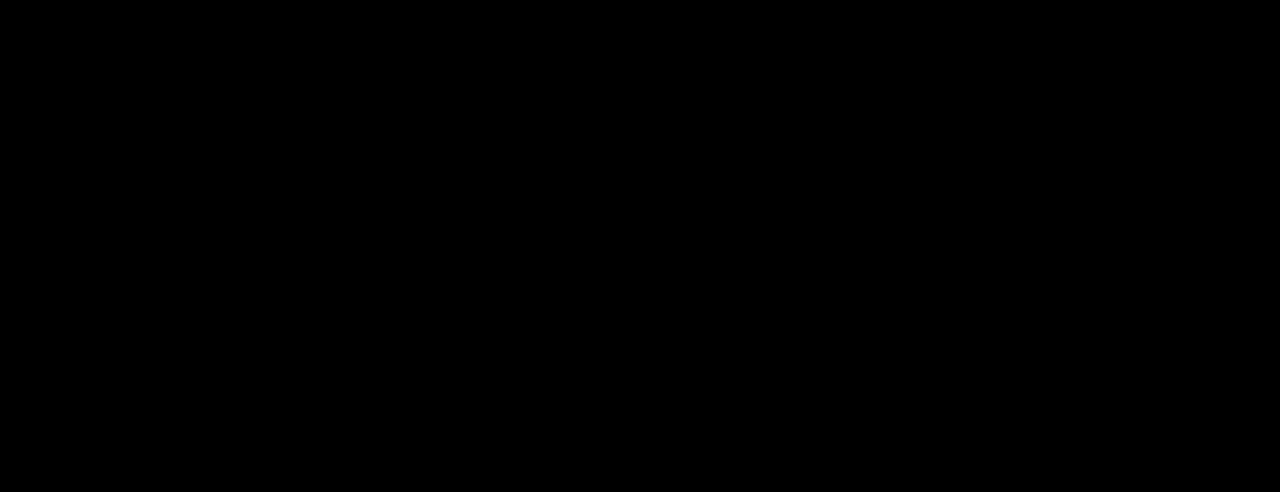
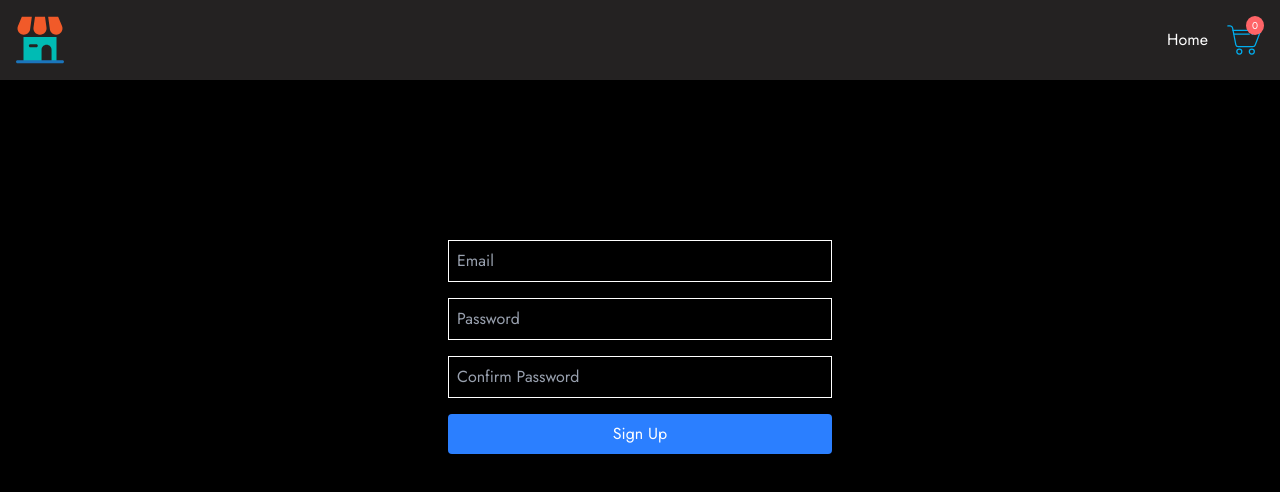
Before and after one commit to MAYOR-001-star/LH-REDUX, a React (Vite) app: page /auth in a window 1280 px wide. Before the commit this address had no page. Shown: the top 492 px of the page. Built offline with nearby package versions, Linux system fonts and the light colour scheme.

Commit message:
added zod installation

```diff
--- a/package.json
+++ b/package.json
@@ -10,6 +10,7 @@
     "preview": "vite preview"
   },
   "dependencies": {
+    "@hookform/resolvers": "^5.2.2",
     "@reduxjs/toolkit": "^2.9.0",
     "@tailwindcss/vite": "^4.1.13",
     "react": "^19.1.1",
@@ -17,7 +18,8 @@
     "react-hook-form": "^7.62.0",
     "react-redux": "^9.2.0",
     "react-router-dom": "^7.8.2",
-    "tailwindcss": "^4.1.13"
+    "tailwindcss": "^4.1.13",
+    "zod": "^4.1.11"
   },
   "devDependencies": {
     "@eslint/js": "^9.33.0",
--- a/src/App.jsx
+++ b/src/App.jsx
@@ -4,12 +4,14 @@
 import Home from "./pages/Home";
 import Cart from "./pages/Cart";
 import Payment from "./pages/Payment"
+import Authentication from "./auth/Authentication";
 
 const App = () => {
   return (
     <Routes>
       <Route path="/" element={<Layout />}>
         <Route index element={<Home />} />
+        <Route path="auth" element={<Authentication />} />
         <Route path="cart" element={<Cart />} />
         <Route path="payment" element={<Payment />} />
       </Route>
--- /dev/null
+++ b/src/auth/Authentication.jsx
@@ -0,0 +1,184 @@
+// import React, { useState } from "react";
+
+// const AuthForm = () => {
+//   const [isLogin, setIsLogin] = useState(true);
+
+//   const toggleForm = () => setIsLogin(!isLogin);
+
+//   const handleSubmit = (e) => {
+//     e.preventDefault();
+//     if (isLogin) {
+//       console.log("Login form submitted");
+//     } else {
+//       console.log("Signup form submitted");
+//     }
+//   };
+
+//   return (
+//     <div className="flex items-center justify-center min-h-screen bg-gray-900">
+//       <div className="bg-black text-white p-8 rounded-2xl shadow-lg w-full max-w-md">
+//         <h2 className="text-2xl font-bold text-center mb-6">
+//           {isLogin ? "Login" : "Sign Up"}
+//         </h2>
+
+//         <form onSubmit={handleSubmit} className="space-y-4">
+//           <div>
+//             <label className="block mb-1 text-sm">Email Address</label>
+//             <input
+//               type="email"
+//               placeholder="example@gmail.com"
+//               className="w-full px-4 py-2 rounded-lg bg-gray-800 text-white outline-none focus:ring-2 focus:ring-blue-500"
+//               required
+//             />
+//           </div>
+
+//           {!isLogin && (
+//             <div>
+//               <label className="block mb-1 text-sm">Full Name</label>
+//               <input
+//                 type="text"
+//                 placeholder="John Doe"
+//                 className="w-full px-4 py-2 rounded-lg bg-gray-800 text-white outline-none focus:ring-2 focus:ring-blue-500"
+//                 required
+//               />
+//             </div>
+//           )}
+
+//           <div>
+//             <label className="block mb-1 text-sm">Password</label>
+//             <input
+//               type="password"
+//               placeholder="••••••••"
+//               className="w-full px-4 py-2 rounded-lg bg-gray-800 text-white outline-none focus:ring-2 focus:ring-blue-500"
+//               required
+//             />
+//           </div>
+
+//           {!isLogin && (
+//             <div>
+//               <label className="block mb-1 text-sm">Confirm Password</label>
+//               <input
+//                 type="password"
+//                 placeholder="••••••••"
+//                 className="w-full px-4 py-2 rounded-lg bg-gray-800 text-white outline-none focus:ring-2 focus:ring-blue-500"
+//                 required
+//               />
+//             </div>
+//           )}
+
+//           <button
+//             type="submit"
+//             className="w-full py-2 rounded-lg bg-blue-600 hover:bg-blue-700 transition"
+//           >
+//             {isLogin ? "Login" : "Sign Up"}
+//           </button>
+//         </form>
+
+//         <p className="text-sm text-center mt-4">
+//           {isLogin ? "Don't have an account?" : "Already have an account?"}{" "}
+//           <button
+//             type="button"
+//             onClick={toggleForm}
+//             className="text-blue-400 hover:underline"
+//           >
+//             {isLogin ? "Sign Up" : "Login"}
+//           </button>
+//         </p>
+//       </div>
+//     </div>
+//   );
+// };
+
+// export default AuthForm;
+
+import React from "react";
+import { useForm } from "react-hook-form";
+import { z } from "zod";
+import { zodResolver } from "@hookform/resolvers/zod";
+
+export default function Authentication() {
+  const mySchema = z
+    .object({
+      email: z.string().email("Invalid email"),
+      password: z.string().min(6, "Password should be atleast 6 characters"),
+      confirmPassword: z
+        .string()
+        .min(6, "Confirm password must be at least 6 characters"),
+    })
+    .refine((data) => data.password === data.confirmPassword, {
+      path: ["confirmPassword"],
+      message: "Passwords do not match",
+    });
+
+  // console.log(mySchema.safeParse(user));
+
+  const {
+    register,
+    handleSubmit,
+    watch,
+    formState: { errors },
+  } = useForm({
+    resolver: zodResolver(mySchema),
+  });
+
+  const onSubmit = (data) => {
+    console.log("Form Data:", data);
+  };
+
+  const password = watch("password");
+
+  return (
+    <form
+      onSubmit={handleSubmit(onSubmit)}
+      className="flex flex-col gap-4 max-w-sm mx-auto text-white pt-[15rem]"
+    >
+      <div>
+        <input
+          type="email"
+          placeholder="Email"
+          {...register("email", { required: "Email is required" })}
+          className="border p-2 w-full bg-transparent text-white placeholder-gray-400"
+        />
+        {errors.email && (
+          <p className="text-red-400 text-sm">{errors.email.message}</p>
+        )}
+      </div>
+
+      <div>
+        <input
+          type="password"
+          placeholder="Password"
+          {...register("password", {
+            required: "Password is required",
+            minLength: { value: 6, message: "Min length is 6" },
+          })}
+          className="border p-2 w-full bg-transparent text-white placeholder-gray-400"
+        />
+        {errors.password && (
+          <p className="text-red-400 text-sm">{errors.password.message}</p>
+        )}
+      </div>
+
+      <div>
+        <input
+          type="password"
+          placeholder="Confirm Password"
+          {...register("confirmPassword", {
+            required: "Confirm your password",
+            validate: (value) => value === password || "Passwords do not match",
+          })}
+          className="border p-2 w-full bg-transparent text-white placeholder-gray-400"
+        />
+        {errors.confirmPassword && (
+          <p className="text-red-400 text-sm">
+            {errors.confirmPassword.message}
+          </p>
+        )}
+      </div>
+
+      <button type="submit" className="bg-blue-500 text-white p-2 rounded">
+        Sign Up
+      </button>
+    </form>
+  );
+}
--- a/src/auth/SignIn.jsx
+++ /dev/null
@@ -1,11 +0,0 @@
-import React from 'react'
-
-const SignIn = () => {
-  return (
-    <div>
-      <h1>SignIn...</h1>
-    </div>
-  )
-}
-
-export default SignIn
--- a/src/auth/SignUp.jsx
+++ /dev/null
@@ -1,11 +0,0 @@
-import React from 'react'
-
-const SignUp = () => {
-  return (
-    <div>
-      <h1>SignUp...</h1>
-    </div>
-  )
-}
-
-export default SignUp
```
Also changed, not shown: src/utils/validator.jsx (added), 1 other file (tests, documents, lock files or other folders).
